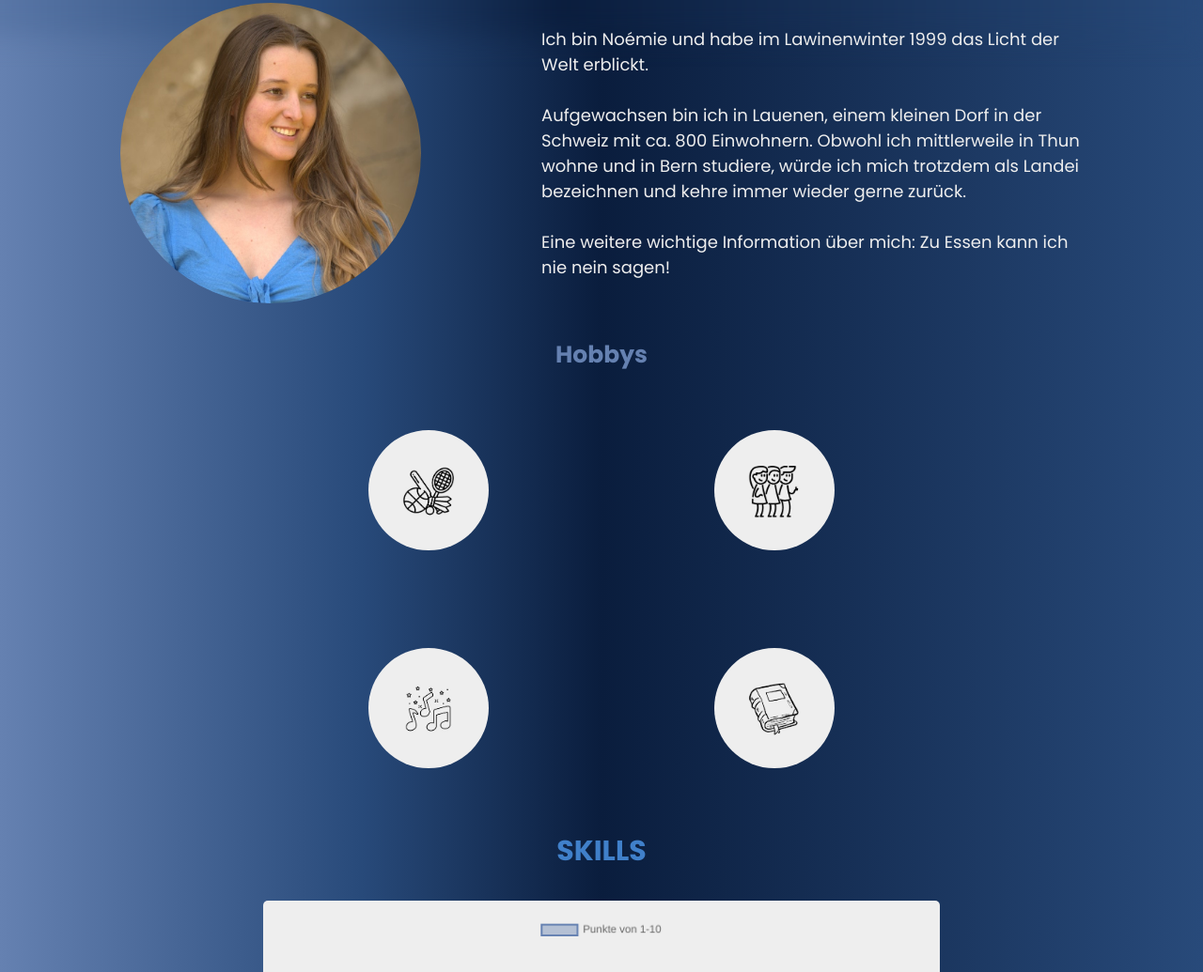
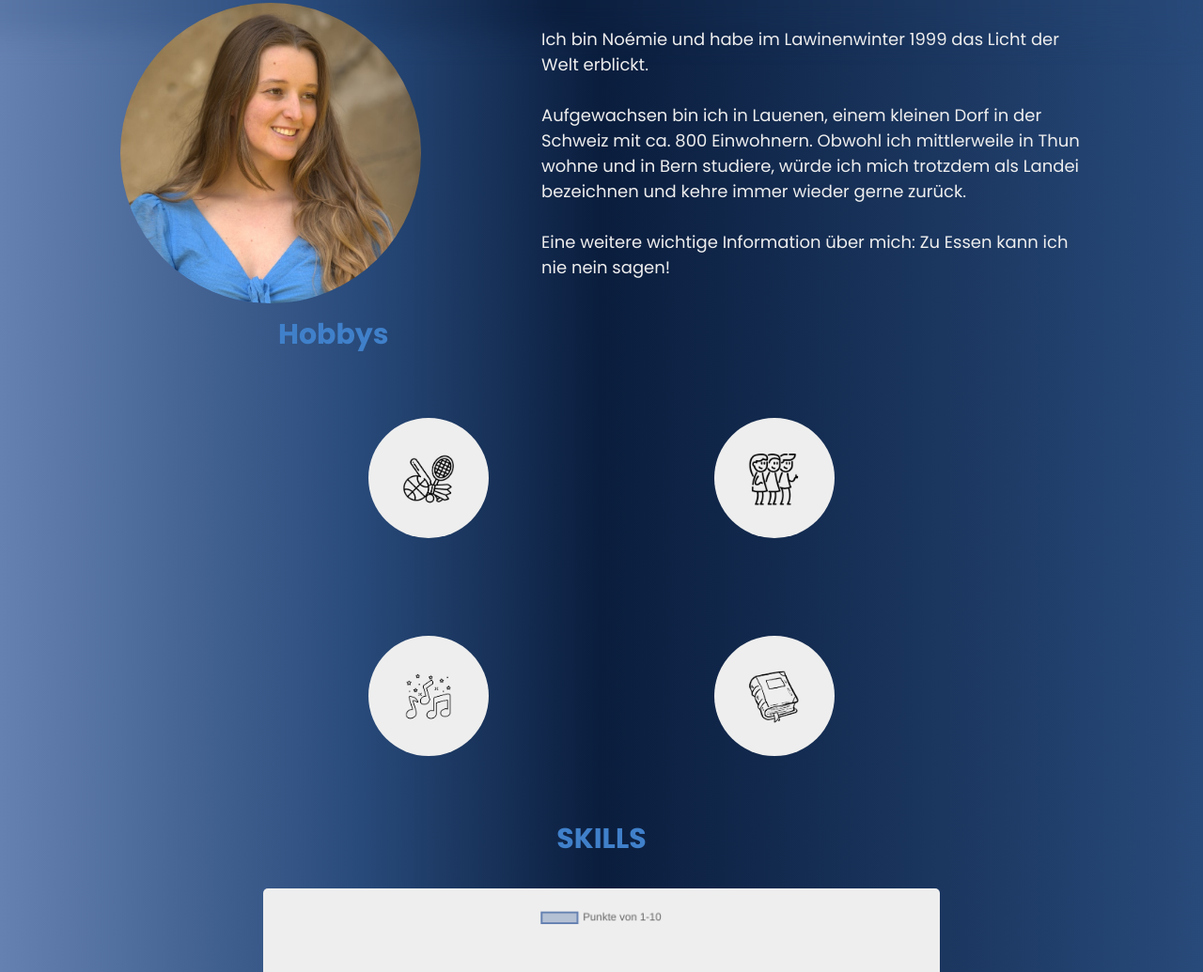
Before and after one commit to NoemieSch/portfoliopage, a plain HTML site: page docs/index.html in a window 1280 px wide. Shown: the part 883-1918 px from the top of the page at 94% size. Drawn offline with nearby package versions, Linux system fonts and the light colour scheme.

Commit message:
Update index.html
Updating the heading format for "Hobby" by changing the current heading level from h2 to h1.

```diff
--- a/docs/index.html
+++ b/docs/index.html
@@ -47,7 +47,7 @@
                   </p>
                 </div>
                 <div>
-                  <h2>Hobbys</h2>
+                  <h1>Hobbys</h1>
                   <div class="icons">
                     <div class="reihe">
                       <div class="card">
```
